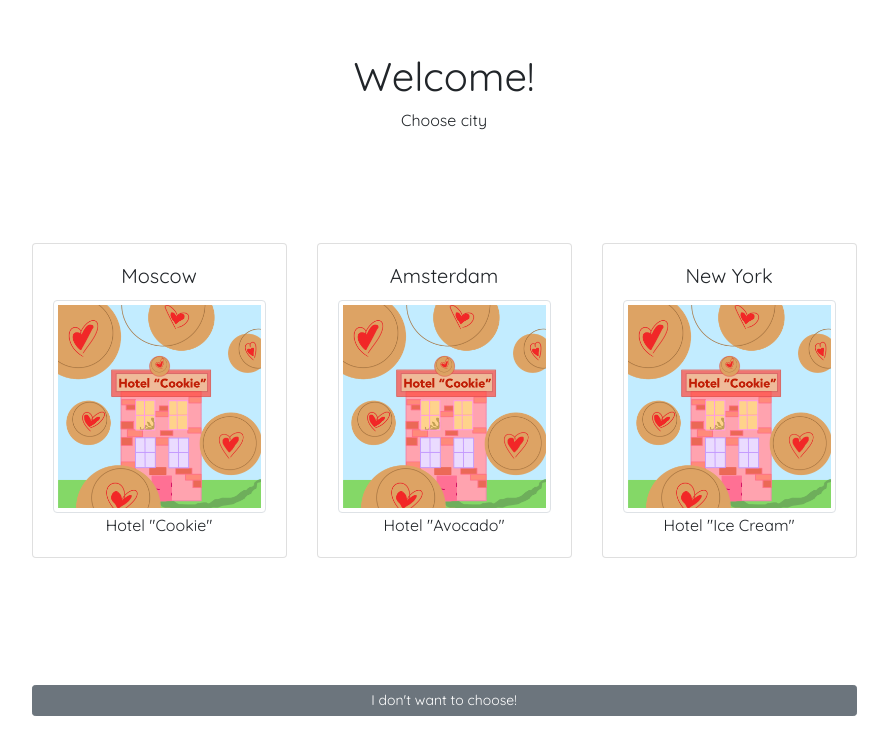
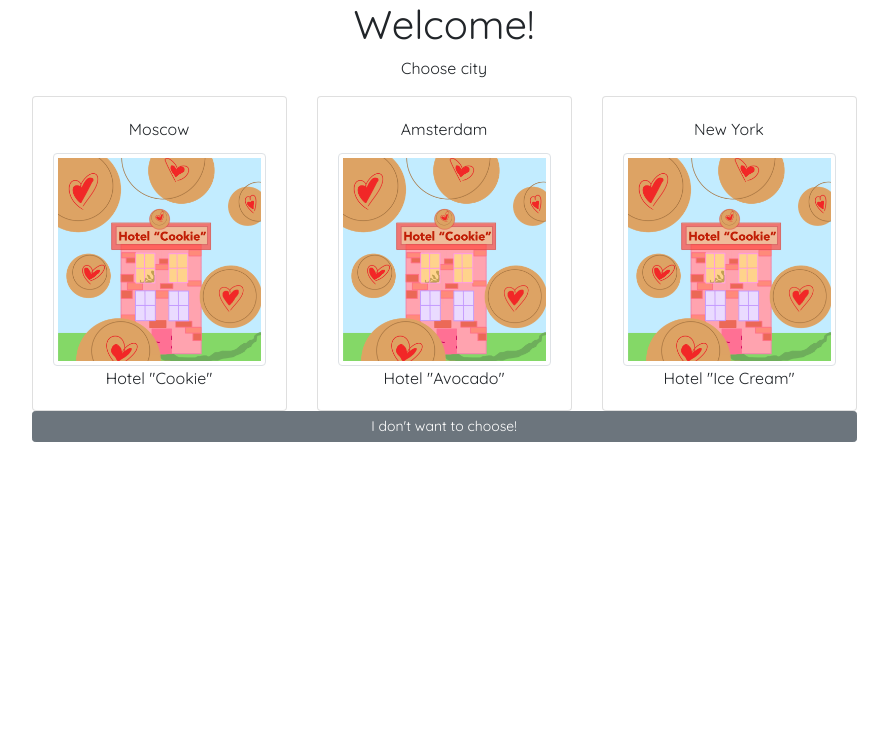
Before and after one commit to randomSveta/HotelSite, a React (Create React App) app: page /cities in a window 1280 px wide. Shown: the top 754 px of the page, without its empty margins (196-1084 px from the left). Built offline with nearby package versions, Linux system fonts and the light colour scheme.

Commit message:
React Router Implementation. NavBar and Fooeter componentsadded

```diff
--- a/src/App.css
+++ b/src/App.css
@@ -1,13 +1,10 @@
 @import url('https://fonts.googleapis.com/css?family=Quicksand&display=swap');
 
-body, .container{
+body {
 height: 100vh;
 font-family: 'Quicksand', 'Arial', sans-serif;
 }
 
-#row-welcome, #row-button {
-    height: 25vh;
+.footer {
+    height: 100px;
 }
-#row-images {
-    height: 50vh;
-}
--- a/src/App.js
+++ b/src/App.js
@@ -1,18 +1,17 @@
-import React, {Component} from 'react';
+import React from 'react';
 import Main from './components/MainComponent'
+import { BrowserRouter} from 'react-router-dom';
 import './App.css';
 
-class App extends Component {
-
-  constructor(props) {
-    super(props);
-  }
+class App extends React.Component {
 
   render() {
     return (
-      <div className="App">
-        <Main />
-      </div>
+      <BrowserRouter>
+        <div className="App">
+          <Main />
+        </div>
+      </BrowserRouter>
     );
   }
 
--- a/src/components/ChooseCityPageComponent.js
+++ b/src/components/CitiespageComponent.js
@@ -1,11 +1,11 @@
 import React from 'react';
 import { Container, Row, Col } from 'reactstrap';
-import PhotoMain from './PhotoMainCompoponent'
+import CityPhoto from './CityphotoCompoponent'
 import { Button } from 'reactstrap';
 
-function ChooseCityPage(props) {
+function CitiesPage(props) {
     return (
-        <Container>
+        <Container id="container-images">
             <Row id="row-welcome" className="justify-content-center align-items-center">
                 <Col className="text-center">
                     <h1>Welcome!</h1>
@@ -13,14 +13,14 @@ function ChooseCityPage(props) {
                 </Col>
             </Row>
             <Row id="row-images" className="justify-content-center align-items-center">
-                <PhotoMain hotelInfo={props.hotelInfo} />
+                <CityPhoto hotelInfo={props.hotelInfo} />
             </Row>
             <Row id="row-button" className="justify-content-center align-items-center">
                 <Col xs="12" sm="9" className="text-center">
-                    <Button color="secondary" size="sm" block>I don't want to choose!</Button>
+                    <Button color="secondary" size="sm" href="/homesearch" block>I don't want to choose!</Button>
                 </Col>
             </Row>
         </Container>
     )
 };
-export default ChooseCityPage;
+export default CitiesPage;
--- a/src/components/PhotoMainCompoponent.js
+++ b/src/components/CityphotoCompoponent.js
@@ -1,11 +1,11 @@
 import React from 'react';
-import { Container, Row, Col } from 'reactstrap';
+import { Col } from 'reactstrap';
 import {
     Card, CardImg, CardBody,
-    CardTitle, CardText, Button
+    CardTitle, CardText
 } from 'reactstrap';
 
-function PhotoMain(props) {
+function CityPhoto(props) {
     let hotelsImages = props.hotelInfo.map((hotel) => {
         return (
 
@@ -26,4 +26,4 @@ function PhotoMain(props) {
             {hotelsImages}
         </React.Fragment>);
 };
-export default PhotoMain;
+export default CityPhoto;
--- a/src/components/FooterComponent.js
+++ b/src/components/FooterComponent.js
@@ -0,0 +1,24 @@
+import React from 'react';
+import { Link } from 'react-router-dom';
+import { Container, Row, Col } from 'reactstrap';
+
+function Footer(props) {
+    return (
+        <div className='footer'>
+            <Container>
+                <Row>
+                    <Col>
+                        <h5>Links</h5>
+                        <ul className="list-unstyled">
+                        <li><Link to='/homesearch'>Home</Link></li>
+                        <li><Link to='/aboutus'>About Us</Link></li>
+                        </ul>
+                    </Col>
+                </Row>
+            </Container>
+        </div>
+
+    );
+}
+
+export default Footer;
--- /dev/null
+++ b/src/components/HomesearchComponent.js
@@ -0,0 +1,11 @@
+import React from 'react';
+
+function HomeSearch(props) {
+    return(
+      <div className="container">
+        <h4>Home</h4>
+      </div>
+    );
+}
+
+export default HomeSearch;
--- a/src/components/MainComponent.js
+++ b/src/components/MainComponent.js
@@ -1,8 +1,13 @@
-import React, { Component } from 'react';
-import ChooseCityPage from './ChooseCityPageComponent';
+import React from 'react';
+import CitiesPage from './CitiespageComponent';
+import HomeSearch from './HomesearchComponent';
 import { HOTELS_INFO } from '../shared/hotelInformation';
+import { Switch, Route, Redirect } from 'react-router-dom';
+import NavBar from './NavbarComponent';
+import Footer from './FooterComponent';
+import { withRouter } from 'react-router-dom';
 
-class Main extends Component {
+class Main extends React.Component {
 
   constructor(props) {
     super(props);
@@ -12,14 +17,38 @@ class Main extends Component {
   }
 
   render() {
+    const HomeSearchPage = () => {
+      return (
+        <HomeSearch />
+      );
+    }
+
+    const ShowNav = () => {
+      if (this.props.location.pathname !== '/cities') {
+        return <NavBar />
+      }
+    }
+
+    const ShowFooter = () => {
+      if (this.props.location.pathname !== '/cities') {
+        return <Footer />
+      }
+    }
+
     return (
-
       <React.Fragment>
-        <ChooseCityPage hotelInfo={this.state.hotelInfo} />
+        {ShowNav()}
+        <Switch>
+          <Route path='/homesearch' component={HomeSearchPage} />
+          <Route exact path='/cities' component={() => <CitiesPage hotelInfo={this
+            .state.hotelInfo} />} />
+          <Redirect to="/homesearch" />
+        </Switch>
+        {ShowFooter()}
       </React.Fragment>
     );
   }
 
 }
 
-export default Main;
+export default withRouter(Main);
--- a/src/components/NavBarCOmponent.js
+++ b/src/components/NavBarCOmponent.js
@@ -0,0 +1,47 @@
+import React from 'react';
+import {
+  Collapse,
+  Navbar,
+  NavbarToggler,
+  NavbarBrand,
+  Nav,
+  NavItem,
+  NavLink } from 'reactstrap';
+
+class NavBar extends React.Component {
+  constructor(props) {
+    super(props);
+
+    this.toggle = this.toggle.bind(this);
+    this.state = {
+      isOpen: false
+    };
+  }
+  toggle() {
+    this.setState({
+      isOpen: !this.state.isOpen
+    });
+  }
+  render() {
+    return (
+      <div>
+        <Navbar color="light" light expand="md">
+          <NavbarBrand href="/">Hotel</NavbarBrand>
+          <NavbarToggler onClick={this.toggle} />
+          <Collapse isOpen={this.state.isOpen} navbar>
+            <Nav className="ml-auto" navbar>
+              <NavItem>
+                <NavLink href="/cities">Cities</NavLink>
+              </NavItem>
+              <NavItem>
+                <NavLink href="#">Something</NavLink>
+              </NavItem>
+            </Nav>
+          </Collapse>
+        </Navbar>
+      </div>
+    );
+  }
+}
+
+export default NavBar;
```
Also changed, not shown: package.json (+4 -3 lines), 1 other file (tests, documents, lock files or other folders).
